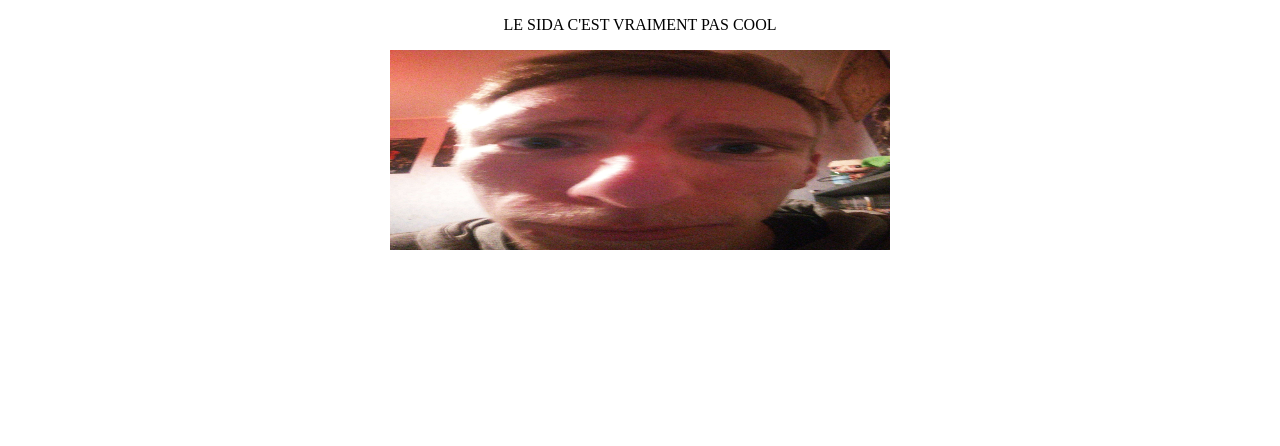
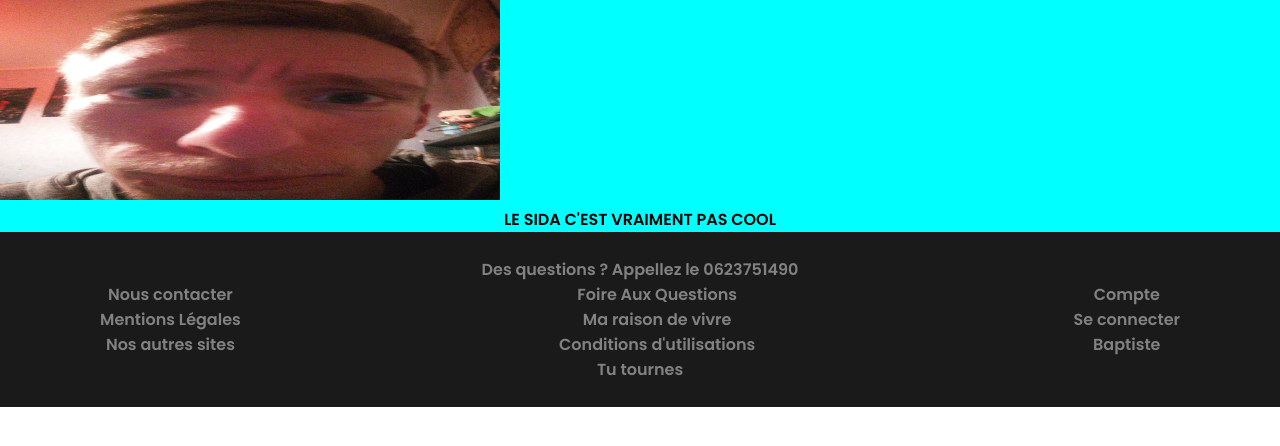
Before and after one commit to Lhokamn/Nuit_2_Linfo, a plain HTML site: page Index.html in a window 1280 px wide. Drawn offline with Linux system fonts and the light colour scheme.

Commit message:
Ajout footer

```diff
--- a/CSS/Index.css
+++ b/CSS/Index.css
@@ -1,8 +1,43 @@
+body {
+    font-family: 'Poppins', sans-serif;
+    margin:0;
+}
+
 header {
-    text-align: center;
+    margin: 0px;
+    background-color: aqua;
 }
 
 header img {
     width: 500px;
     height: 200px;
 }
+
+p{
+    margin :0;
+    text-align: center;
+}
+
+#logo{
+    text-align: left ;
+}
+
+footer {
+    background-color: #1a1a1a;
+    padding: 25px 100px;
+    color: #828282;
+}
+
+footer .titre {
+    text-align: center;
+}
+
+footer .row1 {
+    display: flex;
+    flex-wrap: wrap;
+    justify-content: space-between;
+}
+
+footer .easteregg {
+    text-align: center;
+}
--- a/Index.html
+++ b/Index.html
@@ -6,15 +6,45 @@
     <meta http-equiv="X-UA-Compatible" content="IE=edge">
     <meta name="viewport" content="width=device-width, initial-scale=1.0">
     <link rel="stylesheet" href="CSS/Index.css">
-    <title>Document</title>
+    <link rel="preconnect" href="https://fonts.googleapis.com">
+    <link rel="preconnect" href="https://fonts.gstatic.com" crossorigin>
+    <link href="https://fonts.googleapis.com/css2?family=Poppins:wght@600&display=swap" rel="stylesheet">
+    <title>SidaClickers</title>
 </head>
 <header>
+    <img id="logo" src="Assets/rn_image_picker_lib_temp_9b26416e-9da0-47ff-a74f-b7578e567965.jpg">
     <p>LE SIDA C'EST VRAIMENT PAS COOL</p>
-    <img src="Assets/rn_image_picker_lib_temp_9b26416e-9da0-47ff-a74f-b7578e567965.jpg">
+
     </script>
 </header>
 
 <body>
 </body>
 
+<footer>
+    <div class="titre footer">
+        <P>Des questions ? Appellez le 0623751490</P>
+    </div>
+    <div class="row1">
+        <div class="row">
+            <p>Nous contacter</p>
+            <p>Mentions Légales</p>
+            <p>Nos autres sites</p>
+        </div>
+        <div class="row">
+            <p>Foire Aux Questions</p>
+            <p>Ma raison de vivre</p>
+            <p>Conditions d'utilisations</p>
+        </div>
+        <div class="row">
+            <p>Compte</p>
+            <p>Se connecter</p>
+            <p>Baptiste</p>
+        </div>
+    </div>
+    <div class="easteregg">
+        <p>Tu tournes</p>
+    </div>
+</footer>
+
 </html>
```
